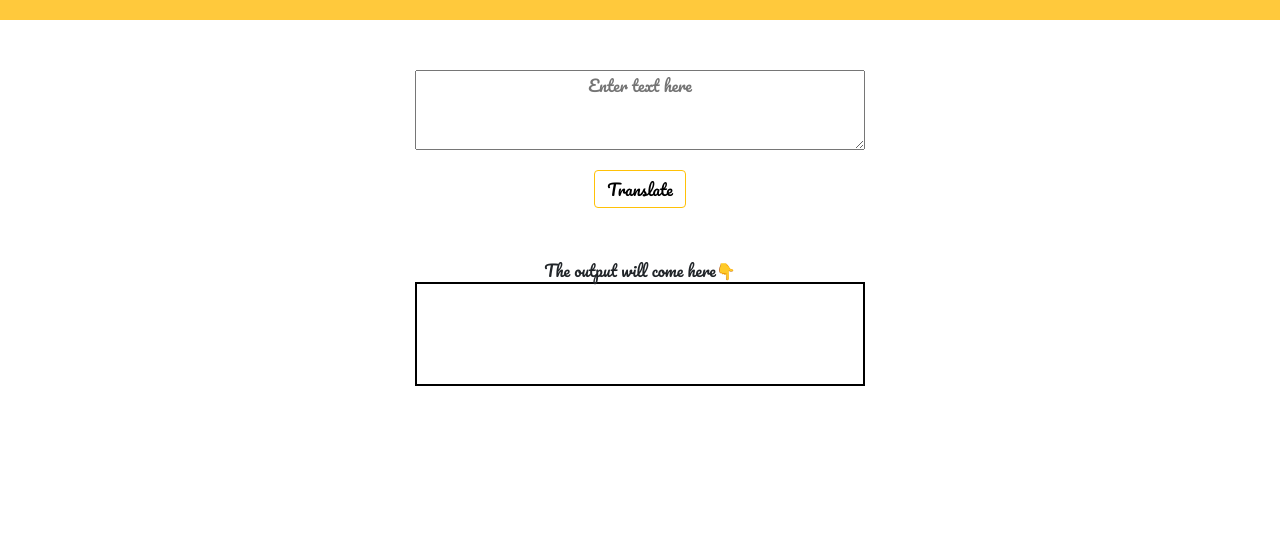
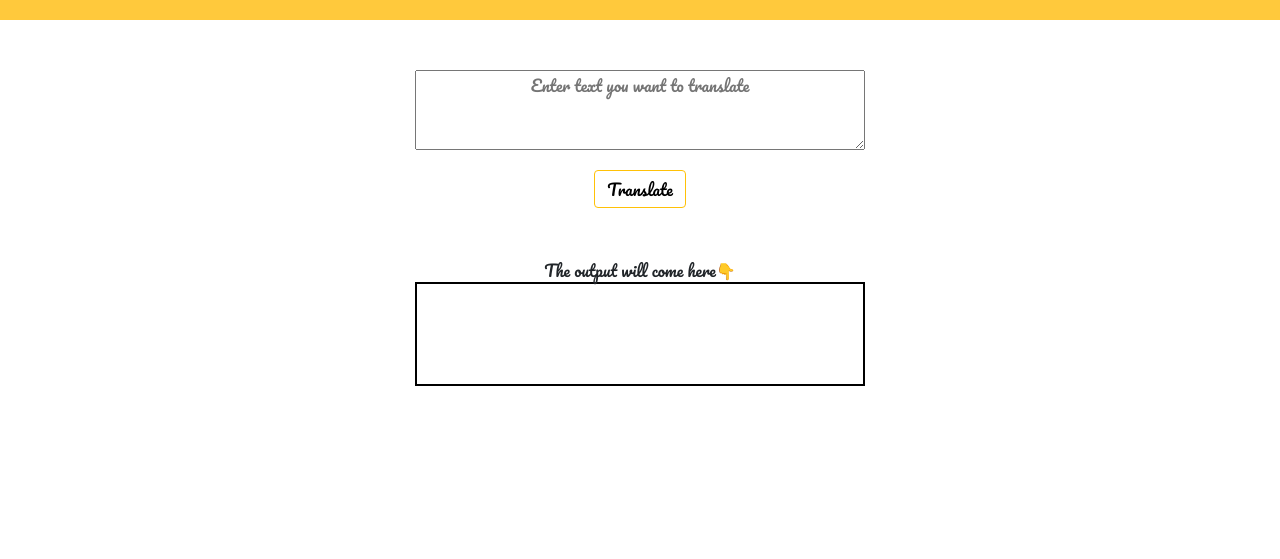
Before and after one commit to saloni23j/Minions-App, a plain HTML site: page index.html in a window 1280 px wide. Shown: the part 86-645 px from the top of the page. Drawn offline with nearby package versions, Linux system fonts and the light colour scheme.

Commit message:
Update index.html

```diff
--- a/index.html
+++ b/index.html
@@ -20,7 +20,7 @@
         </div>
     </nav>
     <div align="center" class="txt-area">
-        <textarea id="text-input" name="textarea" rows="9" cols="90" placeholder="Enter text here"></textarea>
+        <textarea id="text-input" name="textarea" rows="9" cols="90" placeholder="Enter text you want to translate"></textarea>
 
     </div>
 
```
